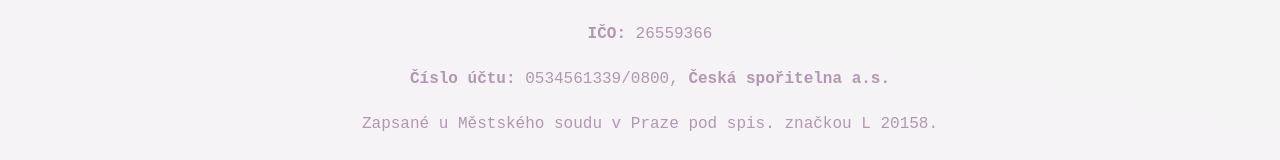
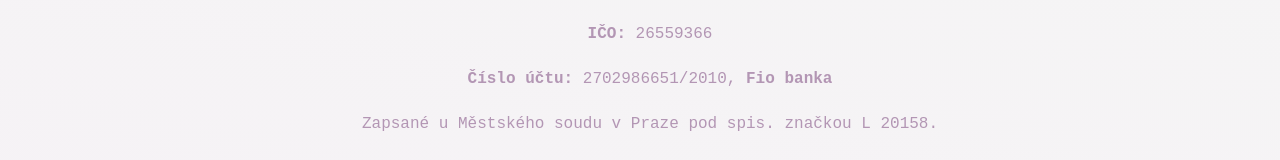
Before and after one commit to CreativeOxana/mojedula, a React (Vite) app: page /about in a window 1280 px wide. Shown: the part 147-307 px from the top of the page. Built offline with nearby package versions, Linux system fonts and the light colour scheme; a web font is replaced by a local one.

Commit message:
update about

```diff
--- a/src/pages/components/About/index.jsx
+++ b/src/pages/components/About/index.jsx
@@ -11,8 +11,8 @@ export const About = () => {
           <strong>IČO: </strong>26559366
         </p>
         <p>
-          <strong>Čí­slo účtu: </strong>0534561339/0800,{' '}
-          <strong>Česká spořitelna a.s.</strong>
+          <strong>Čí­slo účtu: </strong>2702986651/2010,{' '}
+          <strong>Fio banka</strong>
         </p>
         <p> Zapsané u Městského soudu v Praze pod spis. značkou L 20158.</p>
       </div>
--- a/src/pages/components/Modal/index.jsx
+++ b/src/pages/components/Modal/index.jsx
@@ -1,4 +1,4 @@
-import React, { useState, useEffect } from 'react';
+import React from 'react';
 
 export default function Modal({ dula, onClose }) {
   return (
```
